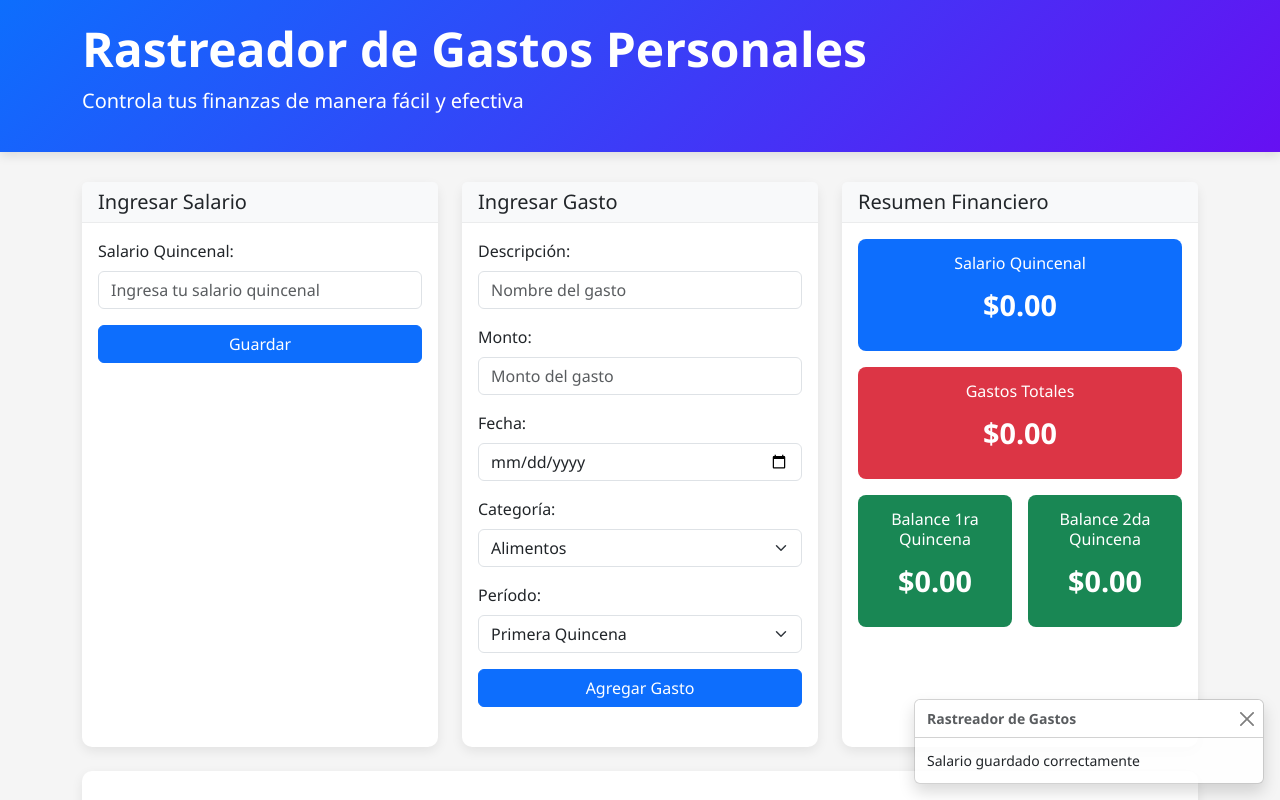
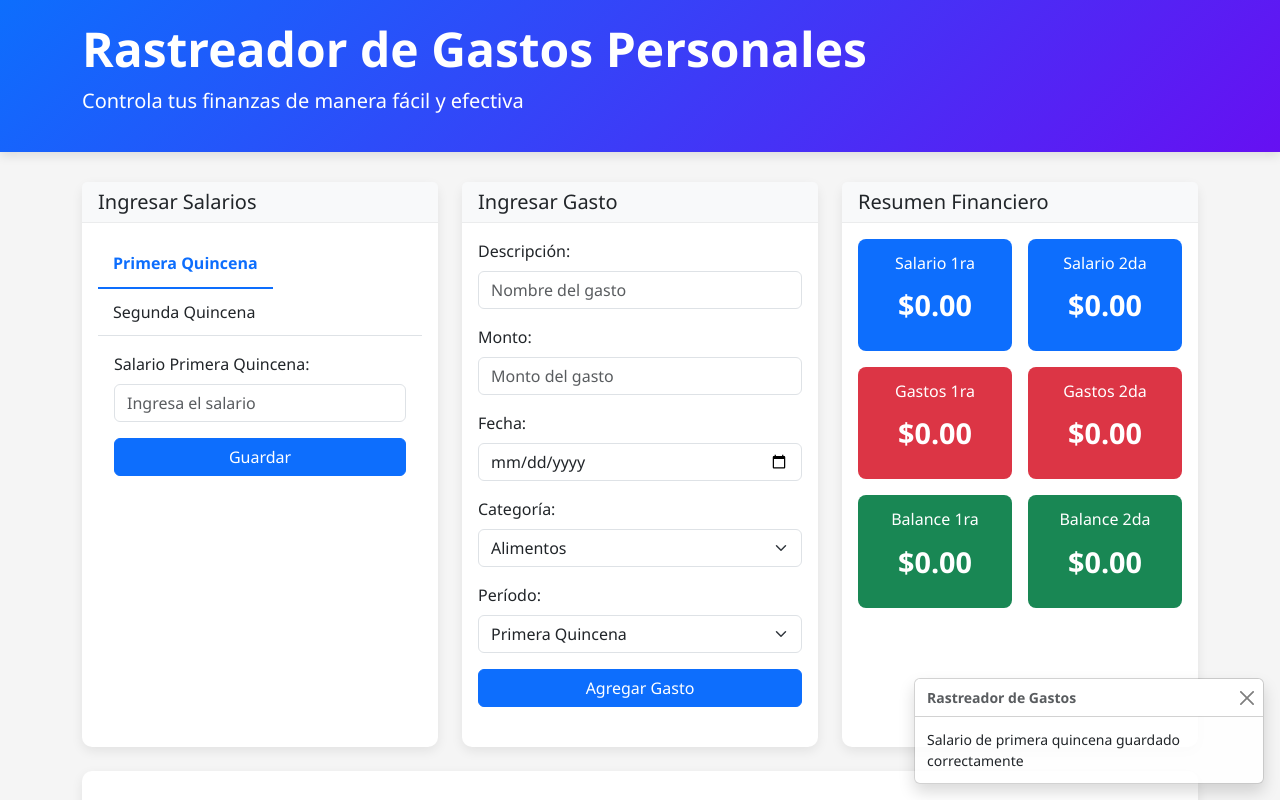
Before and after one commit to kevinMejia6/ControlGastoV2, a plain HTML site: page index.html in a window 1280 px wide. Both pictures are taken after a click on the button "Guardar". Shown: the top 800 px of the page. Drawn offline with nearby package versions, Linux system fonts and the light colour scheme.

Commit message:
Feat: Se ha agregado poder editar quincena diferentes.

```diff
--- a/index.html
+++ b/index.html
@@ -123,6 +123,11 @@
             border: none;
             padding: 12px 15px;
         }
+
+        /* Añadido para los tabs de salarios */
+        .salary-tab-content {
+            padding: 1rem;
+        }
     </style>
 </head>
 <body>
@@ -139,14 +144,36 @@
             <div class="col-md-4">
                 <div class="card h-100">
                     <div class="card-header">
-                        <h5 class="mb-0">Ingresar Salario</h5>
+                        <h5 class="mb-0">Ingresar Salarios</h5>
                     </div>
                     <div class="card-body">
+                        <!-- Tabs de salario por quincena -->
+                        <ul class="nav nav-tabs" id="salaryTab" role="tablist">
+                            <li class="nav-item" role="presentation">
+                                <button class="nav-link active" id="first-salary-tab" data-bs-toggle="tab" data-bs-target="#first-salary" type="button" role="tab" aria-controls="first-salary" aria-selected="true">Primera Quincena</button>
+                            </li>
+                            <li class="nav-item" role="presentation">
+                                <button class="nav-link" id="second-salary-tab" data-bs-toggle="tab" data-bs-target="#second-salary" type="button" role="tab" aria-controls="second-salary" aria-selected="false">Segunda Quincena</button>
+                            </li>
+                        </ul>
+                        <div class="tab-content salary-tab-content" id="salaryTabContent">
+                            <!-- Contenido primera quincena -->
+                            <div class="tab-pane fade show active" id="first-salary" role="tabpanel" aria-labelledby="first-salary-tab">
                                 <div class="mb-3">
-                            <label for="salary" class="form-label">Salario Quincenal:</label>
-                            <input type="number" class="form-control" id="salary" placeholder="Ingresa tu salario quincenal">
+                                    <label for="salaryFirst" class="form-label">Salario Primera Quincena:</label>
+                                    <input type="number" class="form-control" id="salaryFirst" placeholder="Ingresa el salario">
                                 </div>
-                        <button id="saveSalary" class="btn btn-custom-primary w-100">Guardar</button>
+                                <button id="saveFirstSalary" class="btn btn-custom-primary w-100">Guardar</button>
+                            </div>
+                            <!-- Contenido segunda quincena -->
+                            <div class="tab-pane fade" id="second-salary" role="tabpanel" aria-labelledby="second-salary-tab">
+                                <div class="mb-3">
+                                    <label for="salarySecond" class="form-label">Salario Segunda Quincena:</label>
+                                    <input type="number" class="form-control" id="salarySecond" placeholder="Ingresa el salario">
+                                </div>
+                                <button id="saveSecondSalary" class="btn btn-custom-primary w-100">Guardar</button>
+                            </div>
+                        </div>
                     </div>
                 </div>
             </div>
@@ -203,27 +230,39 @@
                     </div>
                     <div class="card-body">
                         <div class="row g-3">
-                            <div class="col-12">
+                            <div class="col-6">
                                 <div class="summary-card income-card">
-                                    <h6>Salario Quincenal</h6>
-                                    <div id="summaryIncome" class="value">$0.00</div>
+                                    <h6>Salario 1ra</h6>
+                                    <div id="summaryIncomeFirst" class="value">$0.00</div>
                                 </div>
                             </div>
-                            <div class="col-12">
+                            <div class="col-6">
+                                <div class="summary-card income-card">
+                                    <h6>Salario 2da</h6>
+                                    <div id="summaryIncomeSecond" class="value">$0.00</div>
+                                </div>
+                            </div>
+                            <div class="col-6">
                                 <div class="summary-card expense-card">
-                                    <h6>Gastos Totales</h6>
-                                    <div id="summaryExpenses" class="value">$0.00</div>
+                                    <h6>Gastos 1ra</h6>
+                                    <div id="summaryExpensesFirst" class="value">$0.00</div>
+                                </div>
+                            </div>
+                            <div class="col-6">
+                                <div class="summary-card expense-card">
+                                    <h6>Gastos 2da</h6>
+                                    <div id="summaryExpensesSecond" class="value">$0.00</div>
                                 </div>
                             </div>
                             <div class="col-6">
                                 <div class="summary-card balance-card">
-                                    <h6>Balance 1ra Quincena</h6>
+                                    <h6>Balance 1ra</h6>
                                     <div id="summaryBalanceFirst" class="value">$0.00</div>
                                 </div>
                             </div>
                             <div class="col-6">
                                 <div class="summary-card balance-card">
-                                    <h6>Balance 2da Quincena</h6>
+                                    <h6>Balance 2da</h6>
                                     <div id="summaryBalanceSecond" class="value">$0.00</div>
                                 </div>
                             </div>
@@ -322,7 +361,8 @@
 
     <script>
         // Variables globales
-        let salary = 0;
+        let salaryFirst = 0;
+        let salarySecond = 0;
         let expenses = [];
         let categoryChart = null;
         let periodChart = null;
@@ -334,18 +374,25 @@
 
         // Guardar datos en localStorage
         function saveData() {
-            localStorage.setItem('salary', salary);
+            localStorage.setItem('salaryFirst', salaryFirst);
+            localStorage.setItem('salarySecond', salarySecond);
             localStorage.setItem('expenses', JSON.stringify(expenses));
         }
 
         // Cargar datos desde localStorage
         function loadData() {
-            const savedSalary = localStorage.getItem('salary');
+            const savedSalaryFirst = localStorage.getItem('salaryFirst');
+            const savedSalarySecond = localStorage.getItem('salarySecond');
             const savedExpenses = localStorage.getItem('expenses');
 
-            if (savedSalary) {
-                salary = parseFloat(savedSalary);
-                document.getElementById('salary').value = salary;
+            if (savedSalaryFirst) {
+                salaryFirst = parseFloat(savedSalaryFirst);
+                document.getElementById('salaryFirst').value = salaryFirst;
+            }
+
+            if (savedSalarySecond) {
+                salarySecond = parseFloat(savedSalarySecond);
+                document.getElementById('salarySecond').value = salarySecond;
             }
 
             if (savedExpenses) {
@@ -360,7 +407,6 @@
         // Actualizar resumen
         function updateSummary() {
             // Calcular totales
-            const totalExpenses = expenses.reduce((sum, expense) => sum + expense.amount, 0);
             const firstHalfExpenses = expenses
                 .filter(expense => expense.period === 'Primera Quincena')
                 .reduce((sum, expense) => sum + expense.amount, 0);
@@ -369,10 +415,12 @@
                 .reduce((sum, expense) => sum + expense.amount, 0);
 
             // Actualizar elementos HTML
-            document.getElementById('summaryIncome').textContent = formatCurrency(salary);
-            document.getElementById('summaryExpenses').textContent = formatCurrency(totalExpenses);
-            document.getElementById('summaryBalanceFirst').textContent = formatCurrency(salary - firstHalfExpenses);
-            document.getElementById('summaryBalanceSecond').textContent = formatCurrency(salary - secondHalfExpenses);
+            document.getElementById('summaryIncomeFirst').textContent = formatCurrency(salaryFirst);
+            document.getElementById('summaryIncomeSecond').textContent = formatCurrency(salarySecond);
+            document.getElementById('summaryExpensesFirst').textContent = formatCurrency(firstHalfExpenses);
+            document.getElementById('summaryExpensesSecond').textContent = formatCurrency(secondHalfExpenses);
+            document.getElementById('summaryBalanceFirst').textContent = formatCurrency(salaryFirst - firstHalfExpenses);
+            document.getElementById('summaryBalanceSecond').textContent = formatCurrency(salarySecond - secondHalfExpenses);
         }
 
         // Actualizar listas de gastos
@@ -525,19 +573,8 @@
             });
         }
 
-        // Eventos
-        document.addEventListener('DOMContentLoaded', function() {
-            // Cargar datos al iniciar
-            loadData();
-
-            // Guardar salario
-            document.getElementById('saveSalary').addEventListener('click', function() {
-                const salaryInput = document.getElementById('salary');
-                salary = parseFloat(salaryInput.value) || 0;
-                saveData();
-                updateSummary();
-
-                // Feedback visual
+        // Mostrar notificación toast
+        function showToast(message) {
             const toastContainer = document.createElement('div');
             toastContainer.className = 'position-fixed bottom-0 end-0 p-3';
             toastContainer.style.zIndex = '5';
@@ -548,7 +585,7 @@
                         <button type="button" class="btn-close" data-bs-dismiss="toast" aria-label="Close"></button>
                     </div>
                     <div class="toast-body">
-                            Salario guardado correctamente
+                        ${message}
                     </div>
                 </div>
             `;
@@ -557,6 +594,29 @@
             setTimeout(() => {
                 toastContainer.remove();
             }, 3000);
+        }
+
+        // Eventos
+        document.addEventListener('DOMContentLoaded', function() {
+            // Cargar datos al iniciar
+            loadData();
+
+            // Guardar salario primera quincena
+            document.getElementById('saveFirstSalary').addEventListener('click', function() {
+                const salaryInput = document.getElementById('salaryFirst');
+                salaryFirst = parseFloat(salaryInput.value) || 0;
+                saveData();
+                updateSummary();
+                showToast('Salario de primera quincena guardado correctamente');
+            });
+
+            // Guardar salario segunda quincena
+            document.getElementById('saveSecondSalary').addEventListener('click', function() {
+                const salaryInput = document.getElementById('salarySecond');
+                salarySecond = parseFloat(salaryInput.value) || 0;
+                saveData();
+                updateSummary();
+                showToast('Salario de segunda quincena guardado correctamente');
             });
 
             // Agregar gasto
@@ -589,27 +649,7 @@
                 updateSummary();
                 updateExpensesLists();
                 updateCharts();
-
-                // Feedback visual
-                const toastContainer = document.createElement('div');
-                toastContainer.className = 'position-fixed bottom-0 end-0 p-3';
-                toastContainer.style.zIndex = '5';
-                toastContainer.innerHTML = `
-                    <div class="toast show" role="alert" aria-live="assertive" aria-atomic="true">
-                        <div class="toast-header">
-                            <strong class="me-auto">Rastreador de Gastos</strong>
-                            <button type="button" class="btn-close" data-bs-dismiss="toast" aria-label="Close"></button>
-                        </div>
-                        <div class="toast-body">
-                            Gasto agregado correctamente
-                        </div>
-                    </div>
-                `;
-                document.body.appendChild(toastContainer);
-
-                setTimeout(() => {
-                    toastContainer.remove();
-                }, 3000);
+                showToast('Gasto agregado correctamente');
             });
         });
     </script>
```
Lines whose indentation alone changed are shown as unchanged.
